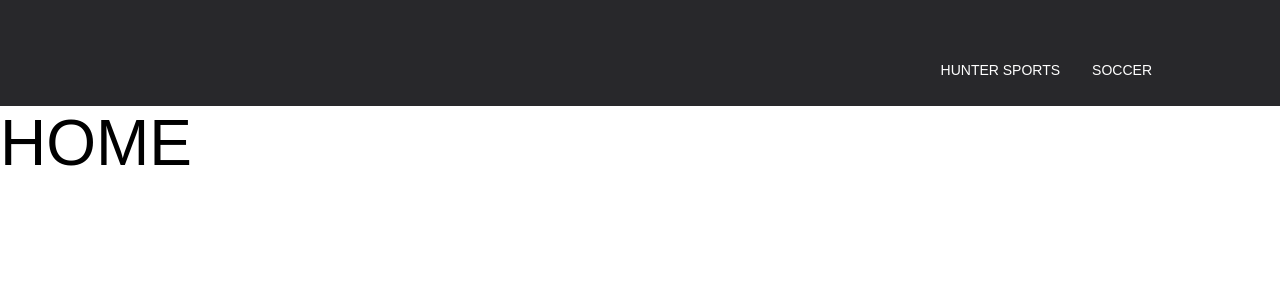
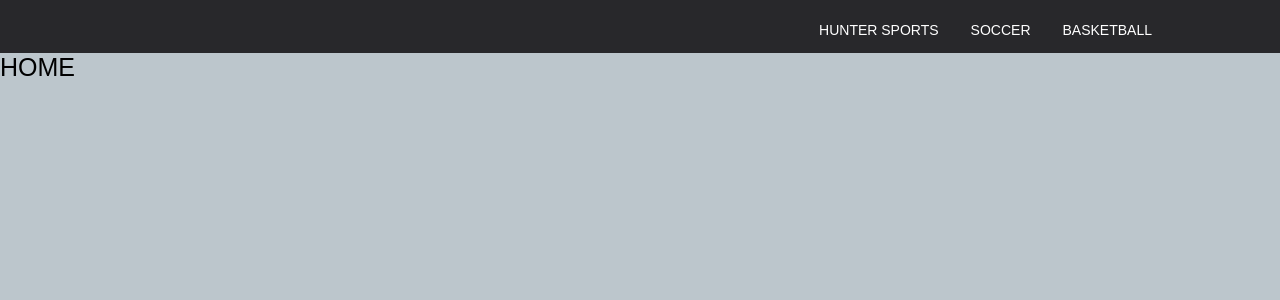
Before and after one commit to KevinFernandez16/htr_sports_front, a React (Create React App) app in the folder htr_sports/: page / in a window 1280 px wide. Shown: the top 300 px of the page. Built offline with nearby package versions, Linux system fonts and the light colour scheme.

Commit message:
fixed navbar, added soccer + basketball pages

```diff
--- a/htr_sports/src/App.js
+++ b/htr_sports/src/App.js
@@ -2,6 +2,7 @@ import Forum from './pages/forum'
 import Header from './components/header'
 import Home from './pages/home'
 import Soccer from './pages/soccer'
+import Basketball from './pages/basketball'
 import Paths from './utils/route'
 import React from "react";
 import {
@@ -19,6 +20,7 @@ function App() {
         <Routes >
           <Route path={Paths.home.path} element={<Home />} />
           <Route path={Paths.soccer.path} element={<Soccer />} />
+          <Route path={Paths.basketball.path} element={<Basketball />} />
           {/* <Route path={Paths[1].path} element={<Soccer />} />
           <Route path={Paths[4].path} element={<Forum />} /> */}
         </Routes >
--- a/htr_sports/src/components/header.jsx
+++ b/htr_sports/src/components/header.jsx
@@ -20,6 +20,7 @@ const Header = () => {
                         {/* {Paths.map(({name, path}) => <HeaderItem key={name} name={name} path={path} />)} */}
                         <HeaderItem name={Paths.home.name} path={Paths.home.path}/>
                         <HeaderItem name={Paths.soccer.name} path={Paths.soccer.path}/>
+                        <HeaderItem name={Paths.basketball.name} path={Paths.basketball.path}/>
                     </ul>
                 </nav>
             </div>
--- a/htr_sports/src/index.css
+++ b/htr_sports/src/index.css
@@ -32,15 +32,16 @@ nav {
 nav ul{
   margin: 0;
   padding: 0;
+  padding-top: 12px;
+  padding-bottom: 12px;
   list-style: none;
 }
 
 nav li{
   display: inline-block;
   margin-left: 32px;
-  padding: 16px 0;
+  position: relative;
 
-  position: relative;
 }
 
 nav a{
@@ -48,6 +49,7 @@ nav a{
   text-decoration: none;
   text-transform: uppercase;
   font-size: 14px;
+
 }
 
 nav a:hover{
@@ -91,5 +93,6 @@ nav a:hover::before{
 .page {
 
   height: 100%;
-  font-size: 64px;
+  font-size: 25px;
+  background-color:  #BCC6CC;
 }
--- a/htr_sports/src/pages/basketball.jsx
+++ b/htr_sports/src/pages/basketball.jsx
@@ -0,0 +1,13 @@
+import { MainLayout } from "./mainLayout";
+
+
+const Basketball = () => {
+    return <div className="page">
+    <MainLayout>
+       Basketball
+    </MainLayout>
+
+    </div>
+}
+
+export default Basketball;
--- a/htr_sports/src/utils/route.js
+++ b/htr_sports/src/utils/route.js
@@ -34,6 +34,10 @@ const Paths = {
     soccer: {
         name: 'Soccer',
         path: '/soccer'
+    },
+    basketball:{
+        name: 'Basketball',
+        path: '/basketball'
     }
 };
 
```
